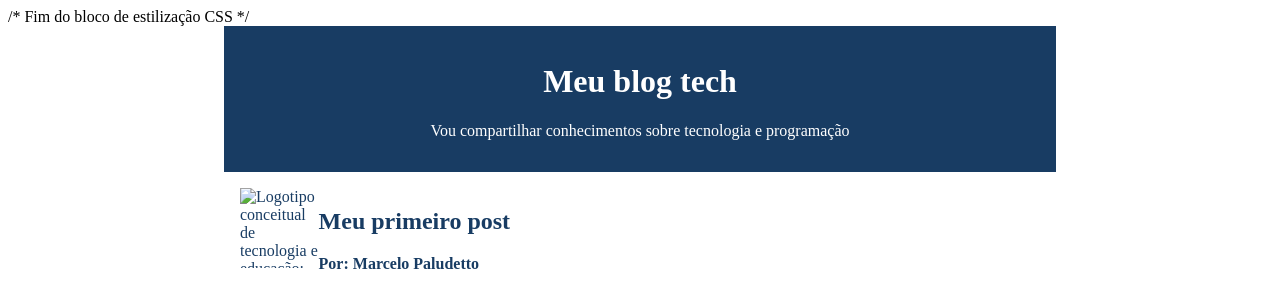
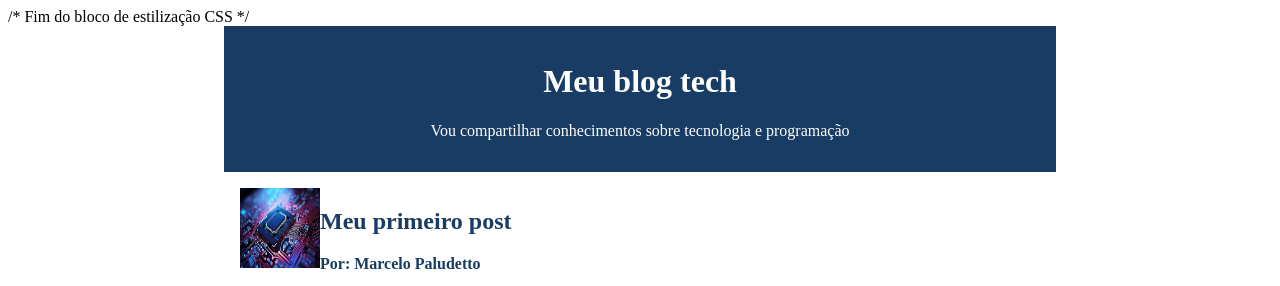
Before and after one commit to estefanypaulaaraujo-source/MeuBlog2026, a plain HTML site: page index.html in a window 1280 px wide. Shown: the top 286 px of the page. Drawn offline with Linux system fonts and the light colour scheme.

Commit message:
Update image source in index.html

```diff
--- a/index.html
+++ b/index.html
@@ -61,7 +61,7 @@
 
         <article> <!-- Primeiro artigo do blog -->
             <!-- Tag de imagem com origem (src) e texto descritivo de acessibilidade (alt) -->
-            <img src="imagem-blog.png"
+            <img src="tecnologia-abstrata-plano-de-fundo-com-wallpaper-alta-definição-total-cores-circuito-abstrato-placa-completa-hd-289494972.webp"
                 alt="Logotipo conceitual de tecnologia e educação: um livro aberto de onde emerge um cérebro digital brilhante, cercado por ícones de Wi-Fi, circuitos e lâmpada de ideia. Cores em tons de azul e branco.">
             <div> <!-- Divisor ou container para agrupar os textos ao lado da imagem -->
                 <h2>Meu primeiro post</h2> <!-- Título do post -->
```
